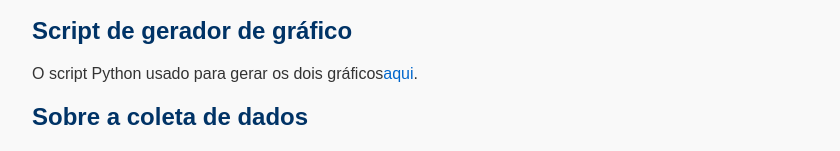
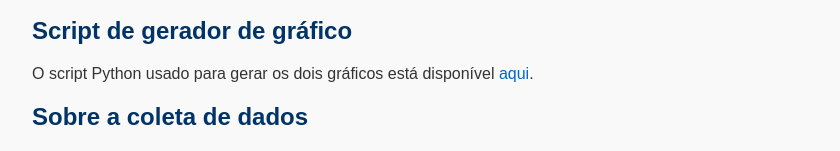
Before and after one commit to JuliandersonSa/indicador-internet, a plain HTML site: page index.html in a window 1280 px wide. Shown: the part 1575-1726 px from the top of the page, without its empty margins (208-1048 px from the left). Drawn offline with Linux system fonts and the light colour scheme.

Commit message:
Ajuste html

```diff
--- a/index.html
+++ b/index.html
@@ -41,7 +41,7 @@
   <p>O script Python usado para coleta automática está disponível <a href="scripts/coleta_automatica.py">aqui</a>.</p>
 
   <h2>Script de gerador de gráfico</h2>
-  <p>O script Python usado para gerar os dois gráficos<a href="scripts/gerar_grafico.py">aqui</a>.</p>
+  <p>O script Python usado para gerar os dois gráficos está disponível <a href="scripts/gerar_grafico.py">aqui</a>.</p>
 
   <h2>Sobre a coleta de dados</h2>
   <p>A coleta foi realizada com o <code>speedtest-cli</code> rodando automaticamente a cada 9 minutos usando agendamento via <code>crontab</code>. Foram monitorados os parâmetros: download (Mbps), upload (Mbps) e ping (ms).</p>
```
